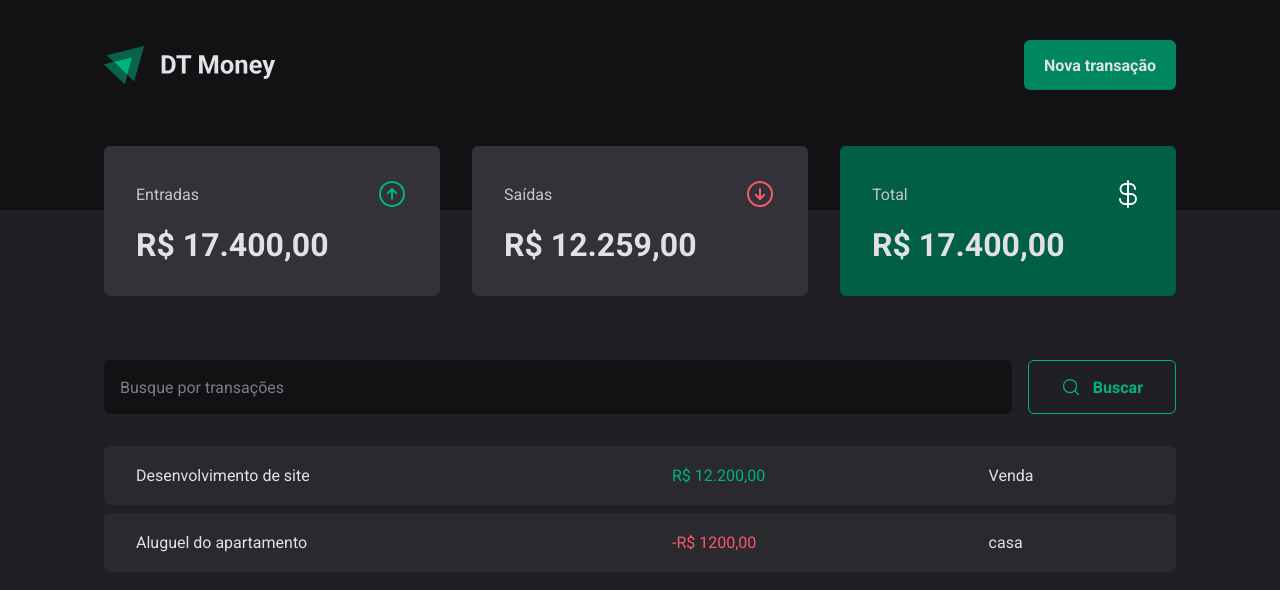
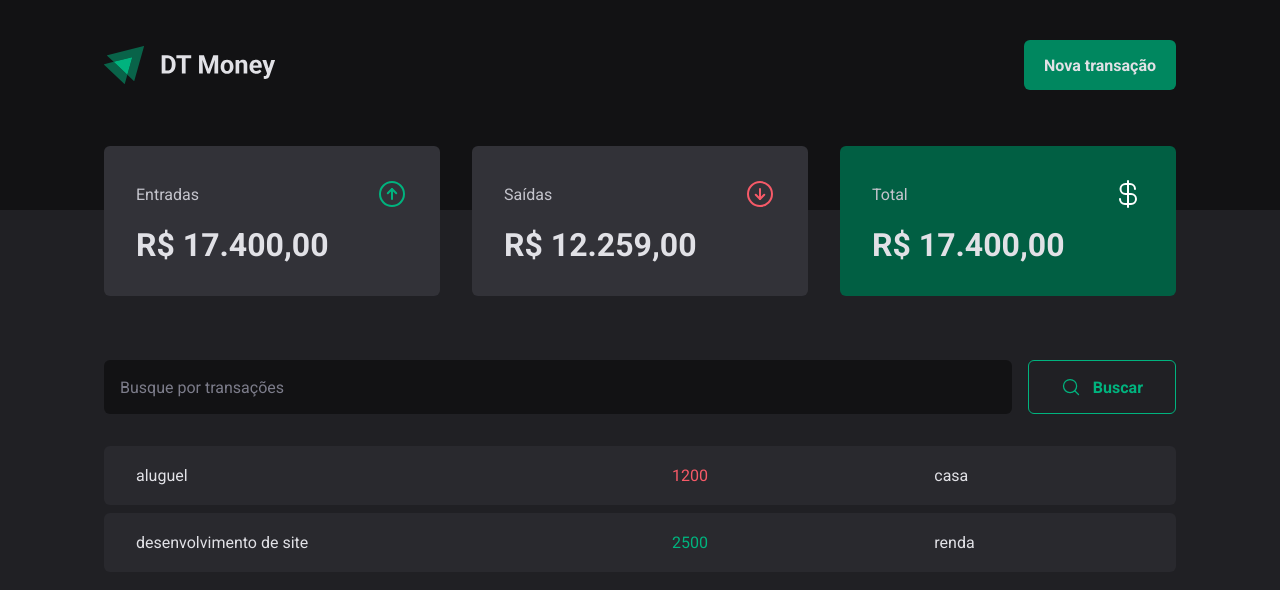
Before and after one commit to jose-xavier/dt-money, a React (Vite) app: page / in a window 1280 px wide. Shown: the top 590 px of the page. Built offline with nearby package versions, Linux system fonts and the light colour scheme; data requests are answered from the project's data file.

Commit message:
Consume API with json server

```diff
--- a/package.json
+++ b/package.json
@@ -6,7 +6,8 @@
   "scripts": {
     "dev": "vite",
     "build": "tsc && vite build",
-    "preview": "vite preview"
+    "preview": "vite preview",
+    "dev:server": "json-server server.json -w -d 500"
   },
   "dependencies": {
     "@radix-ui/react-dialog": "^1.0.2",
@@ -23,6 +24,7 @@
     "@types/styled-components": "^5.1.26",
     "@vitejs/plugin-react": "^2.2.0",
     "eslint": "^8.35.0",
+    "json-server": "^0.17.2",
     "typescript": "^4.6.4",
     "vite": "^3.2.3"
   }
--- /dev/null
+++ b/server.json
@@ -0,0 +1,20 @@
+{
+  "transactions": [
+    {
+      "id": 1,
+      "description": "aluguel",
+      "type": "outcome",
+      "price": 1200,
+      "category": "casa",
+      "createdAt": "2023-03-05T21:00:57.054Z"
+    },
+    {
+      "id": 2,
+      "description": "desenvolvimento de site",
+      "type": "income",
+      "price": 2500,
+      "category": "renda",
+      "createdAt": "2023-03-05T21:10:57.054Z"
+    }
+  ]
+}
--- a/src/pages/Transactions/index.tsx
+++ b/src/pages/Transactions/index.tsx
@@ -1,10 +1,34 @@
+import { useEffect, useState } from 'react'
 import { Header } from '../../components/Header'
 import { Sumary } from '../../components/Sumary'
 import { SearchForm } from './components/SearchForm'
 
 import { Highlight, TransactionsTable, TransactionsContainer } from './styles'
 
+interface TransactionsProps {
+  id: number
+  description: string
+  type: 'income' | 'outcome'
+  price: number
+  category: string
+  createdAt: string
+}
+
 export function Transaction() {
+  const [transactions, setTransactions] = useState<TransactionsProps[]>([])
+
+  async function loadTransaction() {
+    const response = await fetch('http://localhost:3000/transactions')
+
+    const data = await response.json()
+
+    setTransactions(data)
+  }
+
+  useEffect(() => {
+    loadTransaction()
+  }, [])
+
   return (
     <div>
       <Header />
@@ -13,18 +37,17 @@ export function Transaction() {
       <TransactionsContainer>
         <SearchForm />
         <TransactionsTable>
-          <tbody>
-            <tr>
-              <td width="50%">Desenvolvimento de site</td>
-              <Highlight variant="income">R$ 12.200,00</Highlight>
-              <td>Venda</td>
-            </tr>
-            <tr>
-              <td width="50%">Aluguel do apartamento</td>
-              <Highlight variant="expense">-R$ 1200,00</Highlight>
-              <td>casa</td>
-            </tr>
-          </tbody>
+          {transactions.map((transaction) => (
+            <tbody key={transaction.id}>
+              <tr>
+                <td width="50%">{transaction.description}</td>
+                <Highlight variant={transaction.type}>
+                  {transaction.price}
+                </Highlight>
+                <td>{transaction.category}</td>
+              </tr>
+            </tbody>
+          ))}
         </TransactionsTable>
       </TransactionsContainer>
     </div>
--- a/src/pages/Transactions/styles.ts
+++ b/src/pages/Transactions/styles.ts
@@ -8,7 +8,7 @@ export const TransactionsContainer = styled.main`
 `
 
 interface HighlightProps {
-  variant: 'income' | 'expense'
+  variant: 'income' | 'outcome'
 }
 
 export const TransactionsTable = styled.table`
@@ -35,7 +35,7 @@ export const TransactionsTable = styled.table`
 
 export const Highlight = styled.td<HighlightProps>`
   color: ${(props) =>
-    props.variant === 'expense'
+    props.variant === 'outcome'
       ? props.theme['red-300']
       : props.theme['green-300']};
 `
```
Also changed, not shown: 1 other file (tests, documents, lock files or other folders).
